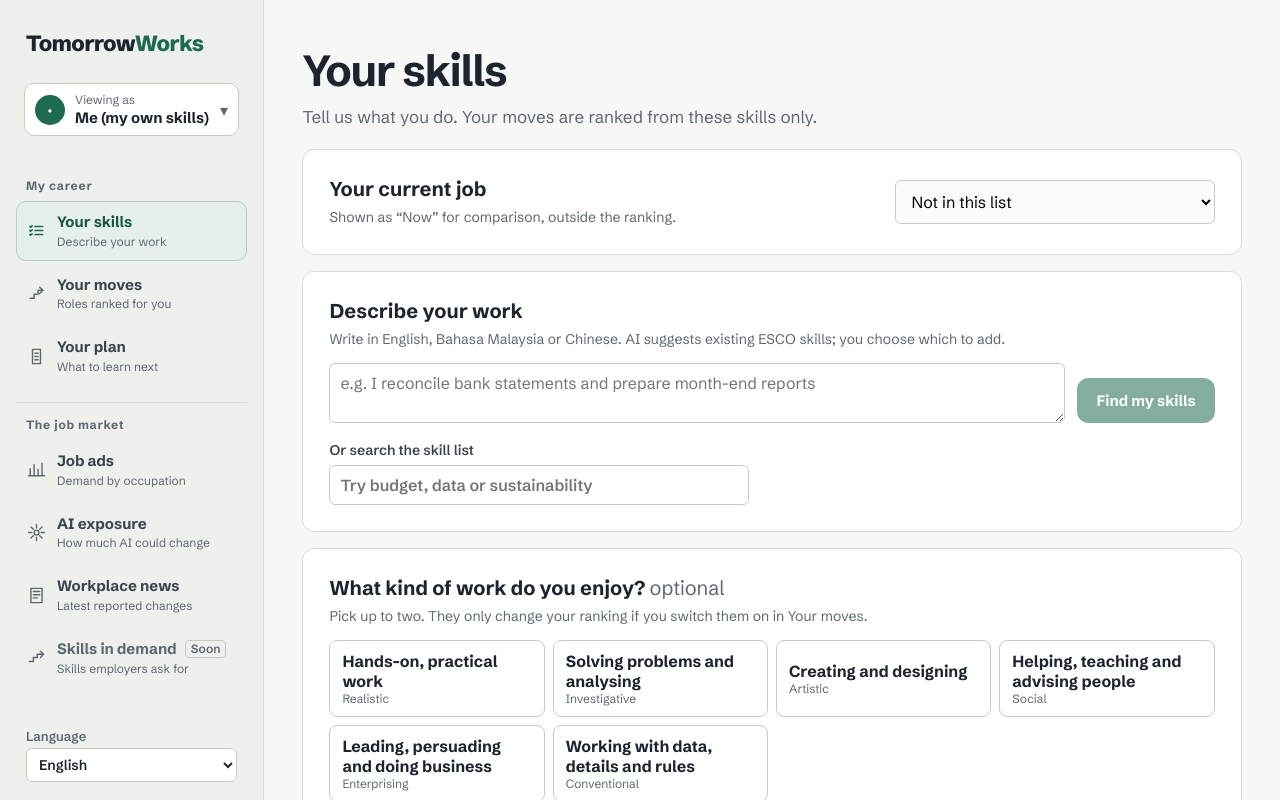
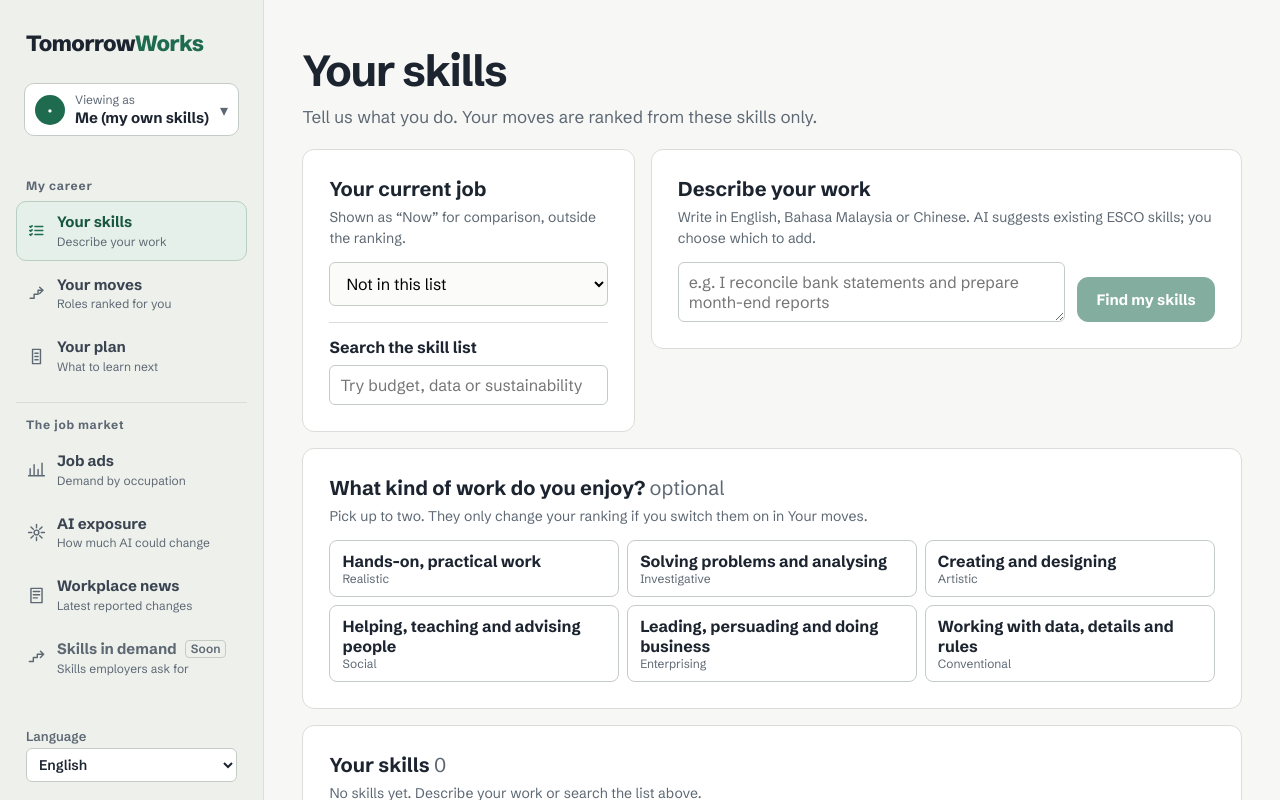
Before and after one commit to kairos8232/TomorrowWorks, a React (Vite) app: page / in a window 1280 px wide. Both pictures are taken after a click on the button "Start with my own skills". Shown: the top 800 px of the page. Built offline with nearby package versions, Linux system fonts and the light colour scheme.

Commit message:
ux: balance skill entry across columns

```diff
--- a/src/SkillsStep.tsx
+++ b/src/SkillsStep.tsx
@@ -51,6 +51,7 @@ export function SkillsStep({ profile, setProfile, onNext }: { profile: Profile;
   </button>;
 
   return <div className="step-body skills-body">
+    <div className="skills-intake">
     <section className="panel job-panel">
       <div><h2>{t('Your current job')}</h2>
         <p className="note">{t('Shown as “Now” for comparison, outside the ranking.')}</p></div>
@@ -58,9 +59,14 @@ export function SkillsStep({ profile, setProfile, onNext }: { profile: Profile;
         <option value="">{t('Not in this list')}</option>
         {roles.map((r) => <option key={r.id} value={r.id}>{roleTitle(r.title)}</option>)}
       </select>
+      <div className="manual-search">
+        <h3>{t('Search the skill list')}</h3>
+        <input type="search" aria-label={t('Search the skill list')} value={query} onChange={(e) => setQuery(e.target.value)} placeholder={t('Try budget, data or sustainability')} />
+        {listHits.length > 0 && <div className="tag-row">{listHits.map((s) => pick(s))}</div>}
+      </div>
     </section>
 
-    <section className="panel">
+    <section className="panel describe-panel">
       <h2>{t('Describe your work')}</h2>
       <p className="note">{t('Write in English, Bahasa Malaysia or Chinese. AI suggests existing ESCO skills; you choose which to add.')}</p>
       <form className="skill-search" onSubmit={findSkills}>
@@ -69,9 +75,9 @@ export function SkillsStep({ profile, setProfile, onNext }: { profile: Profile;
       </form>
       {search.message && <p className="note" aria-live="polite">{t(search.message, search.vars)}</p>}
       {found.length > 0 && <div className="tag-row">{found.map((s) => pick(s, <small>{t('match {n}%', { n: Math.round(s.similarity * 100) })}</small>))}</div>}
-      <label className="list-search">{t('Or search the skill list')}<input type="search" value={query} onChange={(e) => setQuery(e.target.value)} placeholder={t('Try budget, data or sustainability')} /></label>
-      {listHits.length > 0 && <div className="tag-row">{listHits.map((s) => pick(s))}</div>}
     </section>
+
+    </div>
 
     <section className="panel" aria-labelledby="enjoy">
       <h2 id="enjoy">{t('What kind of work do you enjoy?')} <span className="count">{t('optional')}</span></h2>
--- a/src/i18n.tsx
+++ b/src/i18n.tsx
@@ -91,6 +91,7 @@ const dict: Record<string, Entry> = {
   'Find my skills': { ms: 'Cari kemahiran saya', zh: '查找我的技能' },
   'Searching…': { ms: 'Mencari…', zh: '搜索中…' },
   'Or search the skill list': { ms: 'Atau cari dalam senarai kemahiran', zh: '或搜索技能列表' },
+  'Search the skill list': { ms: 'Cari dalam senarai kemahiran', zh: '搜索技能列表' },
   'No skills yet. Describe your work or search the list above.': { ms: 'Belum ada kemahiran. Terangkan kerja anda atau cari dalam senarai di atas.', zh: '还没有技能。请描述你的工作或搜索上面的列表。' },
   'See my moves': { ms: 'Lihat langkah saya', zh: '查看我的职业选择' },
   'Add at least one skill first.': { ms: 'Tambah sekurang-kurangnya satu kemahiran dahulu.', zh: '请先添加至少一项技能。' },
--- a/src/styles.css
+++ b/src/styles.css
@@ -413,6 +413,10 @@ h1 { margin: 0; font-size: clamp(36px, 4.2vw, 56px); line-height: 1.13; letter-s
 .viewer-switch li small { display: block; font-size: 12px; color: #5d6873; }
 .viewer-switch > .note { font-size: 12px; margin: 6px 2px 0; }
 .interest-grid { display: grid; grid-template-columns: repeat(auto-fit, minmax(200px, 1fr)); gap: 8px; margin-top: 12px; }
+.skills-body .interest-grid { grid-template-columns: repeat(3, minmax(0, 1fr)); }
+@media (min-width: 1700px) { .skills-body .interest-grid { grid-template-columns: repeat(6, minmax(0, 1fr)); } }
+@media (max-width: 860px) { .skills-body .interest-grid { grid-template-columns: repeat(2, minmax(0, 1fr)); } }
+@media (max-width: 620px) { .skills-body .interest-grid { grid-template-columns: 1fr; } }
 .interest-choice { text-align: left; padding: 10px 12px; border: 1px solid #c5ccc6; border-radius: 8px; background: #ffffff; font: inherit; color: #1c2430; cursor: pointer; }
 .interest-choice small { display: block; color: #5d6873; font-size: 12px; }
 .interest-choice.on { border-color: #1e6b4f; background: #eef4ef; box-shadow: inset 0 0 0 1px #1e6b4f; }
@@ -442,6 +446,12 @@ h1 { margin: 0; font-size: clamp(36px, 4.2vw, 56px); line-height: 1.13; letter-s
 .job-panel { display: grid; grid-template-columns: minmax(0, 1fr) minmax(240px, 320px); gap: 16px 28px; align-items: center; }
 .job-panel .note { margin-bottom: 0; }
 .job-panel select { width: 100%; }
+.skills-intake { display: grid; grid-template-columns: minmax(260px, .72fr) minmax(0, 1.28fr); grid-template-areas: "job describe"; gap: 16px; align-items: start; }
+.skills-intake .job-panel { grid-area: job; grid-template-columns: 1fr; gap: 12px; align-content: start; }
+.skills-intake .describe-panel { grid-area: describe; }
+.manual-search { border-top: 1px solid #d9ded9; padding-top: 14px; margin-top: 4px; }
+.manual-search h3 { margin: 0 0 8px; font-size: 16px; }
+.manual-search input { width: 100%; padding: 9px 10px; border: 1px solid #c5ccc6; border-radius: 6px; background: #ffffff; color: #1c2430; font: inherit; font-size: 16px; }
 .selected-skills .step-actions { border-top: 1px solid #d9ded9; margin-top: 18px; padding-top: 18px; }
 .ranking-options-body { display: grid; gap: 12px; padding: 12px 0 4px; }
 .option-count { display: inline-grid; place-items: center; min-width: 20px; height: 20px; margin-left: 8px; border-radius: 50%; background: #1e6b4f; color: #ffffff; font-size: 12px; }
@@ -482,6 +492,7 @@ summary:focus-visible, select:focus-visible, input:focus-visible, textarea:focus
   .sidebar .nav-list[aria-label="My career"] .nav-item { min-width: 0; padding: 7px 5px; text-align: center; white-space: normal; justify-content: center; }
   .sidebar .nav-list[aria-label="My career"] .nav-item strong { justify-content: center; font-size: 13px; line-height: 1.2; }
   .job-panel { grid-template-columns: 1fr; }
+  .skills-intake { grid-template-columns: 1fr; grid-template-areas: "job" "describe"; }
   .people-grid { grid-template-columns: 1fr; }
   .step-actions { flex-wrap: wrap; }
   .ledger-line { grid-template-columns: 26px repeat(3, minmax(0, 1fr)) 52px; grid-template-areas: "rank name name name score" ". f d r ."; gap: 8px 4px; }
```
